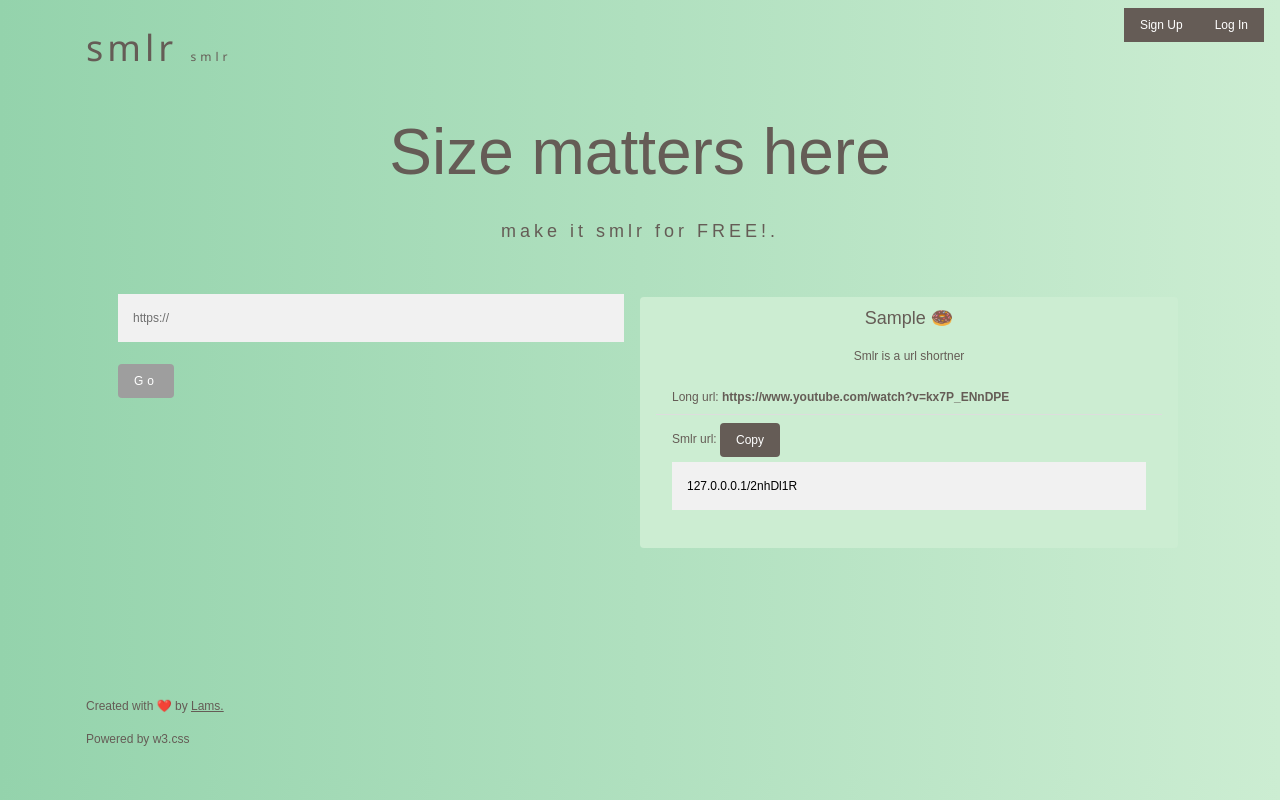
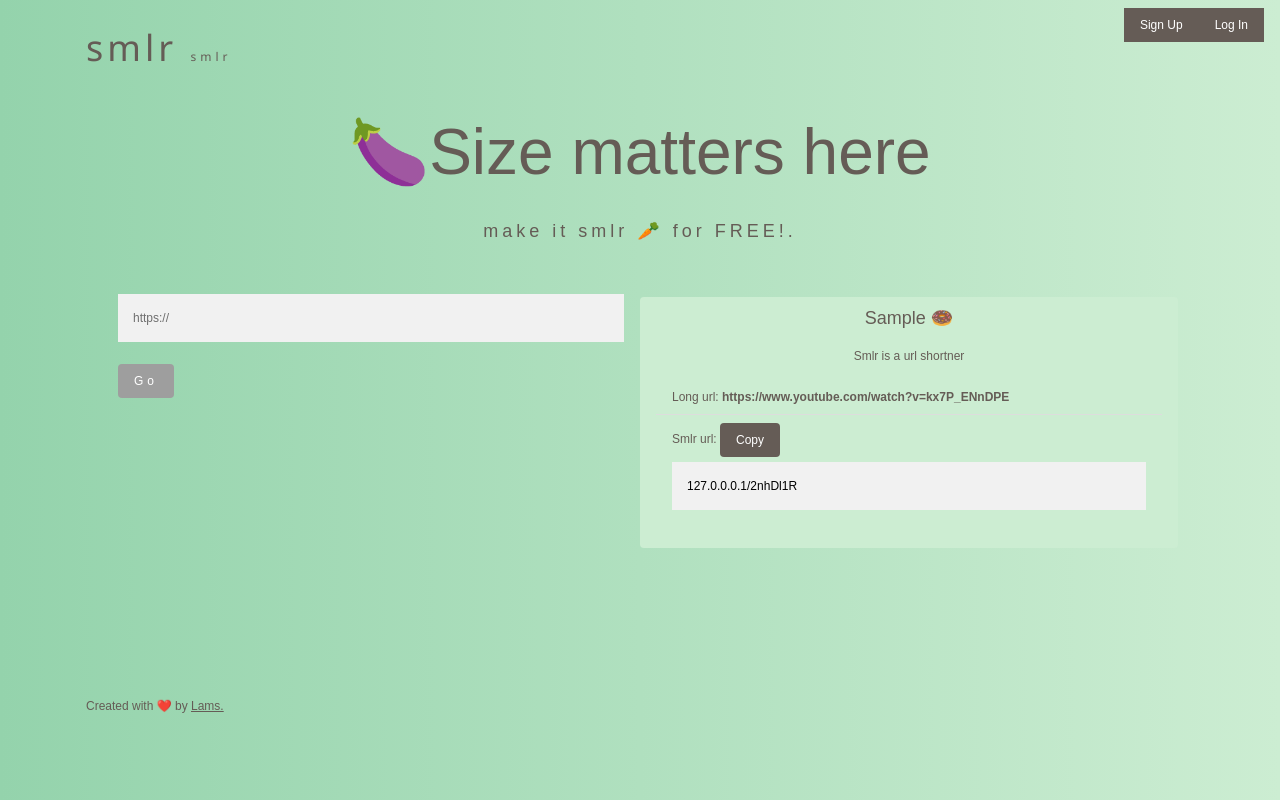
Before and after one commit to olamide142/smlr, a Django app: page / in a window 1280 px wide. Run offline with Django 3.2, Linux system fonts and the light colour scheme; some libraries are stand-ins or nearby versions.

Commit message:
modified:   frontend/templates/base.html 	modified:   frontend/templates/frontend/dashboard.html 	modified:   frontend/templates/frontend/index.html 	modified:   static/frontend/js/dashboard.js

```diff
--- a/frontend/templates/base.html
+++ b/frontend/templates/base.html
@@ -38,7 +38,6 @@
         <div class="w3-padding-64 "></div>
         <div class="w3-padding-64 "></div>
         <p>Created with ❤️ by <a href="https://olamide.netlify.com/" target="_blank"><u>Lams.</u></a></p>
-        <p>Powered by <a href="https://www.w3schools.com/w3css/default.asp" target="_blank">w3.css</a></p>
     </div>
 
 </body>
--- a/frontend/templates/frontend/dashboard.html
+++ b/frontend/templates/frontend/dashboard.html
@@ -46,7 +46,7 @@
                   </form>
               </div>
 
-              <div id="res" class="aniamted bounce fast" style="background-color: #CCEDD2">
+              <div id="res" class="aniamted bounce fast w3-card w3-center w3-panel" style="background-color: #CCEDD2">
                 <p class="w3-large w3-center">Done ✔️</p>
                 <p class="w3-small w3-center">Edit Smlr url to what you can remember</p>
                 <ul class="w3-ul" id="smlr_links">
@@ -73,7 +73,7 @@
           <div class="w3-container w3-responsive ">
             <p>Monitor and manage your smlr urls.</p>
             <hr>
-            <table class="w3-table w3-tiny w3-hoverable	w3-card w3-padding" id="list_smlr">
+            <table class="w3-table w3-tiny w3-hoverable	w3-card w3-padding w3-card" id="list_smlr">
               <thead style="background-color: #95D4AD;">
                   <td>S/N</td>
                   <td>Smlr url</td>
--- a/frontend/templates/frontend/index.html
+++ b/frontend/templates/frontend/index.html
@@ -38,10 +38,10 @@
 
 
     <div class="w3-display-container w3-center">
-        <span class="w3-center w3-jumbo w3-hide-small">Size matters here</span><br>
-        <span class="w3-center w3-xxlarge w3-hide-large w3-hide-medium">Size matters here</span><br>
+        <span class="w3-center w3-jumbo w3-hide-small">🍆Size matters here</span><br>
+        <span class="w3-center w3-xxlarge w3-hide-large w3-hide-medium">🍆Size matters here</span><br>
         <!-- <span class="w3-tiny w3-wide w3-right">- Queen of Url's.</span> -->
-        <span class="w3-large w3-wide">make it smlr for FREE!.</span>
+        <span class="w3-large w3-wide">make it smlr 🥕 for FREE!.</span>
         <br><br><br>
     </div>
 
--- a/static/frontend/js/dashboard.js
+++ b/static/frontend/js/dashboard.js
@@ -43,8 +43,18 @@ $(document).ready(function(){
                             $('#default_link').html(
                             '<button class="w3-button w3-white w3-right">Edit</button>'+
                             '<button class="w3-button w3-right w3-white @click="copyLink" ">Copy</button>'+
-                            '<input class="w3-left" type="text" value="127.0.0.1:8000/'+data.smlr_url+'"id="copy_link">'
+                            '<input class="w3-input" type="text" value="127.0.0.1:8000/'+data.smlr_url+'"id="copy_link">'
                             );
+                            setTimeout(1000);
+                            window.location.replace("/dashboard");
+
+                            // $('#list_smlr').append('<tr><td>{{forloop.counter}}</td>'
+                            // +'<td><a href="http://127.0.0.1:8000/'{{url.smlr_url_id}}'">{{url.smlr_url_id}}</a></td>'+
+                            // +'<td><a href="{{url.destination_url}}">{{url.destination_url|reduceLen:20}}...</a></td>'+
+                            // +'<td><button class="w3-center w3-tiny w3-button w3-grey w3-text-white w3-round">Chart</button></td>'+
+                            // +'<td><button class="w3-center w3-tiny w3-button w3-grey w3-text-white w3-round">Edit</button></td>'+
+                            // +'<td><button class="w3-center w3-tiny w3-button w3-grey w3-text-white w3-round" onclick="">Delete</button></td>'+
+                            // '</tr>');
 
                         },
                         error: function (error) {
```
